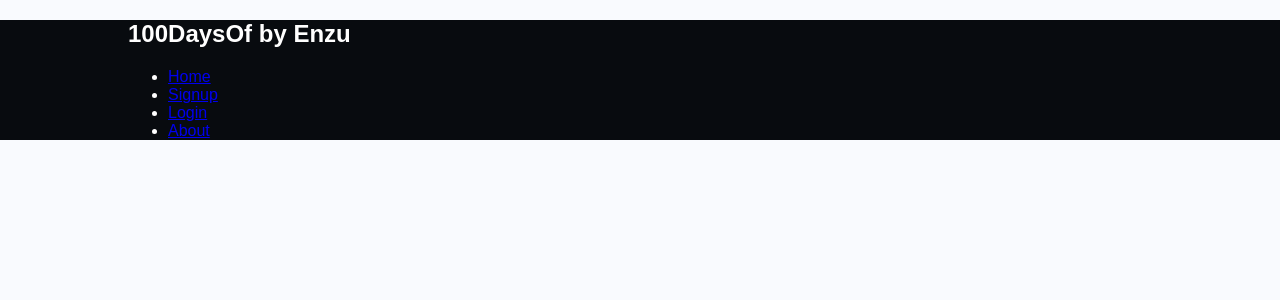
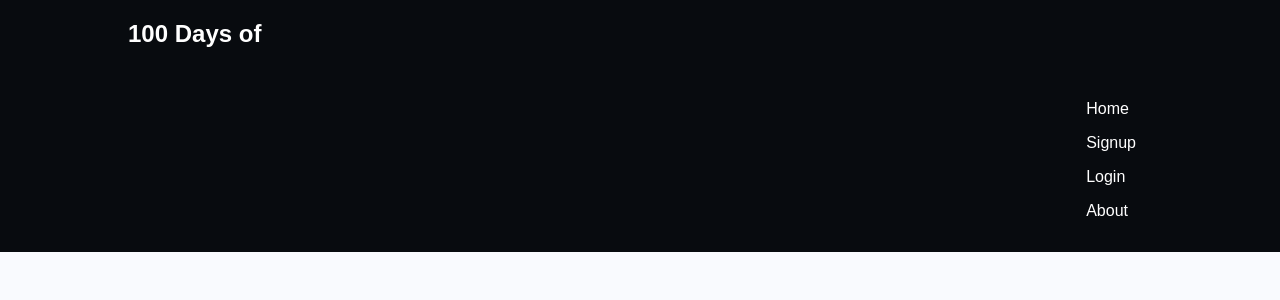
Before and after one commit to Enzujp/hundred_days, a Django app: page / in a window 1280 px wide. Shown: the top 300 px of the page. Run offline with Django 4.2, Linux system fonts and the light colour scheme.

Commit message:
more base edits baby

```diff
--- a/core/templates/core/base.html
+++ b/core/templates/core/base.html
@@ -8,10 +8,11 @@
         <title>100 days</title>
         <link rel="stylesheet" href="{% static 'core/base.css' %}">
     </head>
+
     <body>
         <header>
             <div class="container">
-                <h2>100DaysOf by Enzu</h2>
+                <h2>100 Days of</h2>
 
                 <nav>
                     <ul>
--- a/static/core/base.css
+++ b/static/core/base.css
@@ -4,6 +4,7 @@ body {
     font-family: Century Gothic,CenturyGothic,AppleGothic,sans-serif;
     color: white;
 }
+
 
 .container {
     width: 80%;
@@ -12,4 +13,30 @@ body {
 
 header {
     background: #080b0f;
+    position: fixed;
+    width: 100%;
+    z-index: 999;
 }
+
+nav {
+    display: flex;
+    align-items: flex-end;
+    flex-direction: column;
+}
+
+nav a {
+    color: white;
+    text-decoration: none;
+}
+
+nav a:hover {
+    color: pink;
+}
+
+nav li {
+    margin: 1rem;
+}
+
+ul {
+    list-style: none;
+}
```
